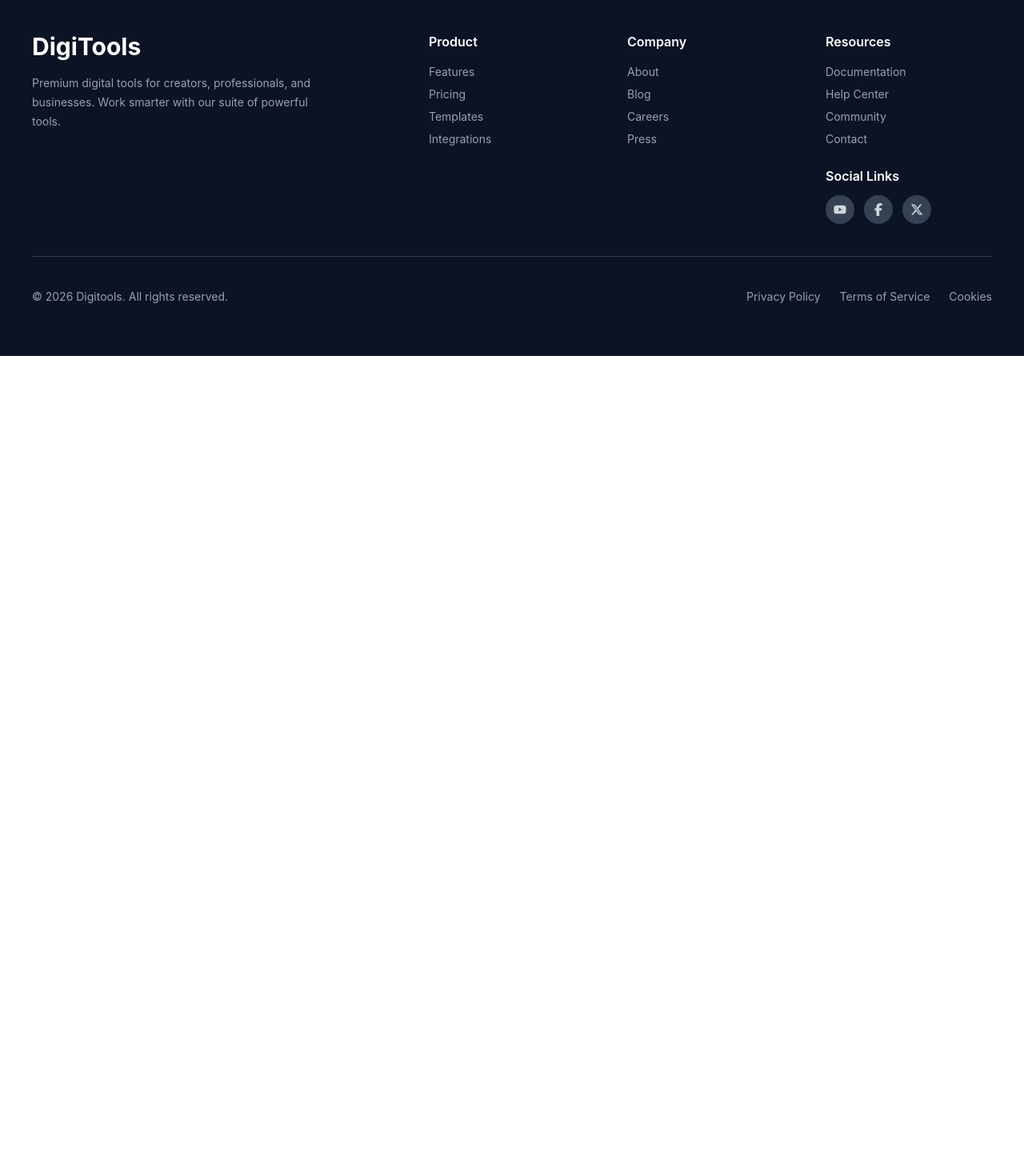
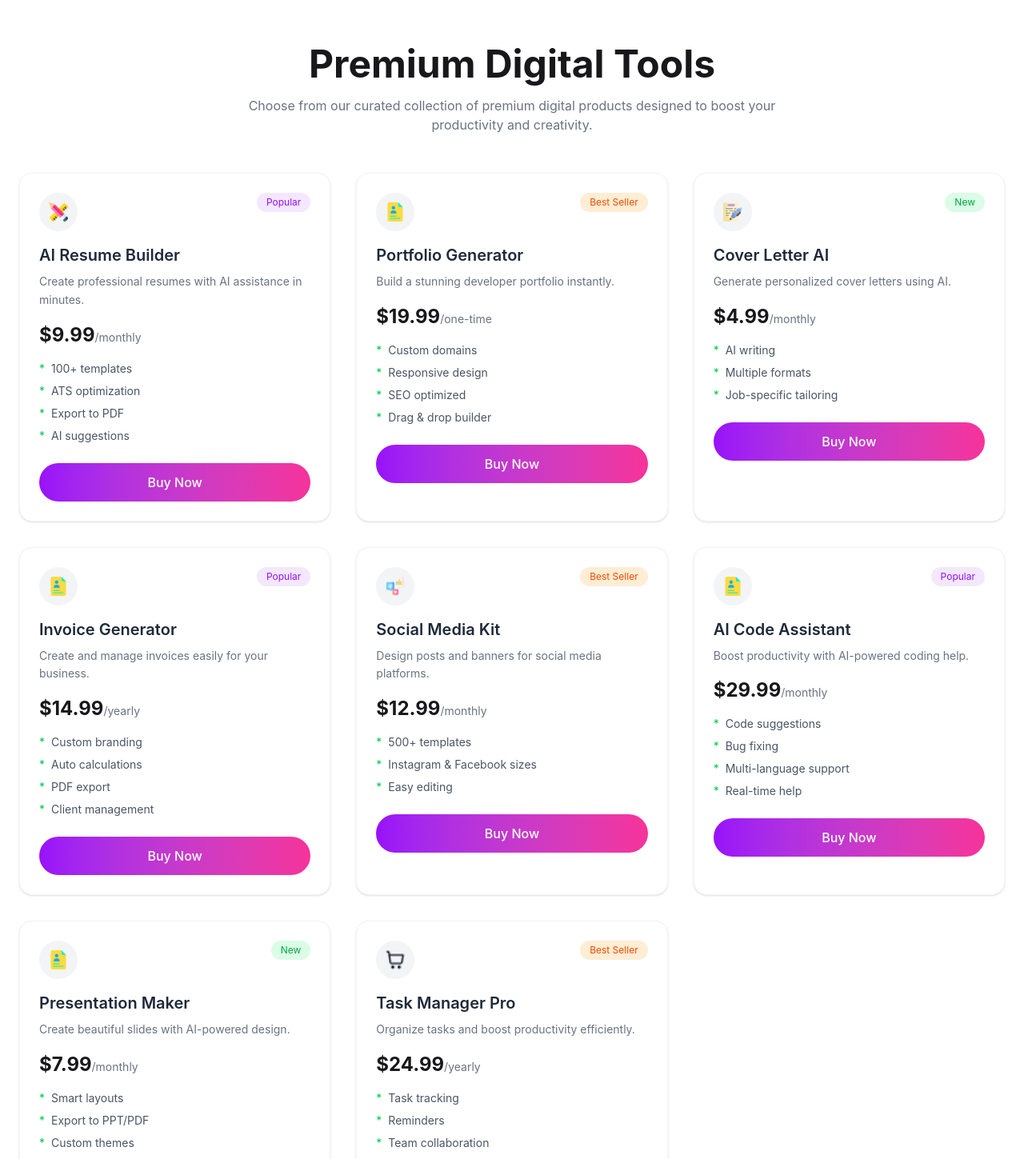
Before and after one commit to Palash-4/DigiTools-Platforms, a React (Vite) app: page / in a window 1280 px wide. Shown: the part 1040-2489 px from the top of the page at 80% size. Before the commit the page ends 1485 px from the top, so only its background shows below. Built offline with nearby package versions, Linux system fonts and the light colour scheme.

Commit message:
Json add and card create and fix some issue

```diff
--- /dev/null
+++ b/public/models.json
@@ -0,0 +1,127 @@
+[
+  {
+    "id": 1,
+    "name": "AI Resume Builder",
+    "description": "Create professional resumes with AI assistance in minutes.",
+    "price": 9.99,
+    "period": "monthly",
+    "tag": "Popular",
+    "tagType": "popular",
+    "features": [
+      "100+ templates",
+      "ATS optimization",
+      "Export to PDF",
+      "AI suggestions"
+    ],
+    "icon": "/src/assets/products/design-tool.png"
+  },
+  {
+    "id": 2,
+    "name": "Portfolio Generator",
+    "description": "Build a stunning developer portfolio instantly.",
+    "price": 19.99,
+    "period": "one-time",
+    "tag": "Best Seller",
+    "tagType": "best-seller",
+    "features": [
+      "Custom domains",
+      "Responsive design",
+      "SEO optimized",
+      "Drag & drop builder"
+    ],
+    "icon": "/src/assets/products/portfolio.png"
+  },
+  {
+    "id": 3,
+    "name": "Cover Letter AI",
+    "description": "Generate personalized cover letters using AI.",
+    "price": 4.99,
+    "period": "monthly",
+    "tag": "New",
+    "tagType": "new",
+    "features": [
+      "AI writing",
+      "Multiple formats",
+      "Job-specific tailoring"
+    ],
+    "icon": "/src/assets/products/writing_2327400 1.png"
+  },
+  {
+    "id": 4,
+    "name": "Invoice Generator",
+    "description": "Create and manage invoices easily for your business.",
+    "price": 14.99,
+    "period": "yearly",
+    "tag": "Popular",
+    "tagType": "popular",
+    "features": [
+      "Custom branding",
+      "Auto calculations",
+      "PDF export",
+      "Client management"
+    ],
+    "icon": "/src/assets/products/portfolio.png"
+  },
+  {
+    "id": 5,
+    "name": "Social Media Kit",
+    "description": "Design posts and banners for social media platforms.",
+    "price": 12.99,
+    "period": "monthly",
+    "tag": "Best Seller",
+    "tagType": "best-seller",
+    "features": [
+      "500+ templates",
+      "Instagram & Facebook sizes",
+      "Easy editing"
+    ],
+    "icon": "/src/assets/products/social-media.png"
+  },
+  {
+    "id": 6,
+    "name": "AI Code Assistant",
+    "description": "Boost productivity with AI-powered coding help.",
+    "price": 29.99,
+    "period": "monthly",
+    "tag": "Popular",
+    "tagType": "popular",
+    "features": [
+      "Code suggestions",
+      "Bug fixing",
+      "Multi-language support",
+      "Real-time help"
+    ],
+    "icon": "/src/assets/products/portfolio.png"
+  },
+  {
+    "id": 7,
+    "name": "Presentation Maker",
+    "description": "Create beautiful slides with AI-powered design.",
+    "price": 7.99,
+    "period": "monthly",
+    "tag": "New",
+    "tagType": "new",
+    "features": [
+      "Smart layouts",
+      "Export to PPT/PDF",
+      "Custom themes"
+    ],
+    "icon": "/src/assets/products/portfolio.png"
+  },
+  {
+    "id": 8,
+    "name": "Task Manager Pro",
+    "description": "Organize tasks and boost productivity efficiently.",
+    "price": 24.99,
+    "period": "yearly",
+    "tag": "Best Seller",
+    "tagType": "best-seller",
+    "features": [
+      "Task tracking",
+      "Reminders",
+      "Team collaboration",
+      "Analytics dashboard"
+    ],
+    "icon": "/src/assets/products/shopping-cart.png"
+  }
+]
--- a/src/App.jsx
+++ b/src/App.jsx
@@ -1,7 +1,17 @@
 import './App.css'
 import Banner from './components/Banner'
 import Footer from './components/Footer'
+import Models from './components/Models'
 import Navbar from './components/Navbar'
+
+
+const getModels=async()=>{
+  const res=await fetch("/models.json")
+  return res.json()
+
+}
+
+const modelPromise=getModels()
 
 function App() {
 
@@ -11,6 +21,8 @@ function App() {
       <Navbar></Navbar>
       <Banner></Banner>
 
+      <Models modelPromise={modelPromise}></Models>
+
       <Footer></Footer>
     </>
   )
--- a/src/components/Banner.jsx
+++ b/src/components/Banner.jsx
@@ -7,7 +7,7 @@ const Banner = () => {
         <div className="hero-content flex-col lg:flex-row-reverse gap-10">
 
           <img
-            src="/src/assets/banner.png"
+            src="./src/assets/banner.png"
             className="w-full max-w-md rounded-xl shadow-xl"
             alt="banner"
           />
--- /dev/null
+++ b/src/components/Models.jsx
@@ -0,0 +1,72 @@
+import { use } from "react";
+
+
+const Models = ({ modelPromise }) => {
+    const models = use(modelPromise);
+
+    return (
+        <div className="py-20 px-6 max-w-7xl mx-auto">
+            <div className="text-center mb-12">
+                <h1 className="text-5xl font-bold">Premium Digital Tools</h1>
+                <p className="text-gray-500 mt-4 max-w-2xl mx-auto">
+                    Choose from our curated collection of premium digital products designed
+                    to boost your productivity and creativity.
+                </p>
+            </div>
+
+            <div className="grid md:grid-cols-2 lg:grid-cols-3 gap-8">
+
+                {models.map((model) => (
+                    <div
+                        key={model.id}
+                        className="bg-white border border-gray-100 rounded-2xl p-6 shadow-sm hover:shadow-lg transition">
+
+                        <div className="flex justify-between items-start mb-4">
+
+                            <div className="w-12 h-12 bg-gray-100 rounded-full flex items-center justify-center">
+                                <img
+                                    src={model.icon}
+                                    alt="icon"
+                                    className="w-6 h-6"
+                                />
+                            </div>
+                            <span
+                                className={`text-xs px-3 py-1 rounded-full ${model.tagType === "best-seller" ? "bg-orange-100 text-orange-600" : model.tagType === "popular" ? "bg-purple-100 text-purple-600" : "bg-green-100 text-green-600"
+                                    }`}
+                            > {model.tag}
+                            </span>
+                        </div>
+                        <h2 className="text-xl font-semibold text-gray-800">
+                            {model.name}
+                        </h2>
+                        <p className="text-gray-500 text-sm mt-2 leading-relaxed">
+                            {model.description}
+                        </p>
+                        <div className="mt-4">
+                            <span className="text-2xl font-bold">${model.price}</span>
+                            <span className="text-gray-500 text-sm">/{model.period}</span>
+                        </div>
+                        <ul className="mt-4 space-y-2">
+                            {model.features.map((f, i) => (
+                                <li
+                                    key={i}
+                                    className="flex items-center gap-2 text-sm text-gray-600"
+                                >
+                                    <span className="text-green-500">*</span>
+                                    {f}
+                                </li>
+                            ))}
+                        </ul>
+                        <button className="w-full mt-6 py-3 rounded-full text-white font-medium bg-gradient-to-r from-purple-600 to-pink-500 hover:opacity-90 transition">
+                            Buy Now
+                        </button>
+
+                    </div>
+                ))}
+
+            </div>
+        </div>
+    );
+};
+
+export default Models;
```
